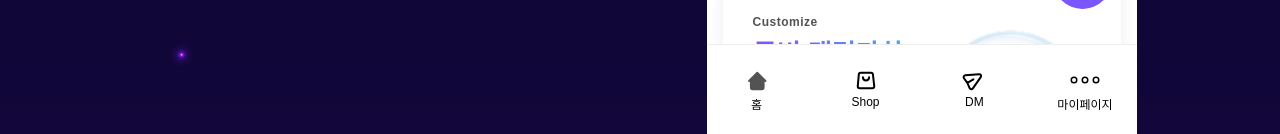
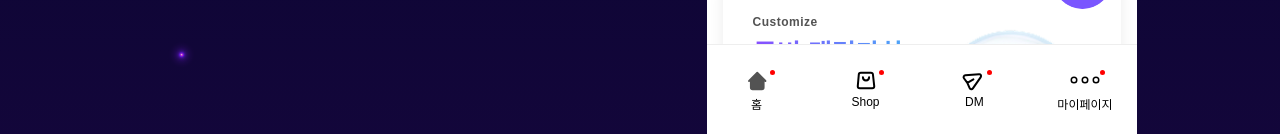
Before and after one commit to sejame33/tubi-team-project, a React (Vite) app: page /home in a window 1280 px wide. Shown: the part 666-800 px from the top of the page. Built offline with nearby package versions, Linux system fonts and the light colour scheme; a web font is replaced by a local one.

Commit message:
sh-last-fix

```diff
--- a/src/components/common/Footer.jsx
+++ b/src/components/common/Footer.jsx
@@ -14,7 +14,16 @@ function Footer({ isLive }) {
 
   return (
     <footer className={`footer ${isLive ? "is-live" : ""}`}>
-      <NavLink to="/home" end className="footer-item">
+      <NavLink
+        to="/home"
+        end
+        className="footer-item impl-anchor"
+        data-impl
+        style={{
+          "--impl-right": "8px",
+          "--impl-top": "0px",
+        }}
+      >
         {({ isActive }) => (
           <>
             <img
@@ -30,7 +39,15 @@ function Footer({ isLive }) {
         )}
       </NavLink>
 
-      <NavLink to="/home/shop" className="footer-item">
+      <NavLink
+        to="/home/shop"
+        className="footer-item impl-anchor"
+        data-impl
+        style={{
+          "--impl-right": "8px",
+          "--impl-top": "0px",
+        }}
+      >
         {({ isActive }) => (
           <>
             <img
@@ -46,7 +63,15 @@ function Footer({ isLive }) {
         )}
       </NavLink>
 
-      <NavLink to="/home/dm" className="footer-item">
+      <NavLink
+        to="/home/dm"
+        className="footer-item impl-anchor"
+        data-impl
+        style={{
+          "--impl-right": "8px",
+          "--impl-top": "0px",
+        }}
+      >
         {({ isActive }) => (
           <>
             <img
@@ -60,7 +85,15 @@ function Footer({ isLive }) {
         )}
       </NavLink>
 
-      <NavLink to="/home/my" className="footer-item">
+      <NavLink
+        to="/home/my"
+        className="footer-item impl-anchor"
+        data-impl
+        style={{
+          "--impl-right": "8px",
+          "--impl-top": "0px",
+        }}
+      >
         {({ isActive }) => (
           <>
             <img
--- a/src/components/homecomp/chatbot/ChatBot.css
+++ b/src/components/homecomp/chatbot/ChatBot.css
@@ -273,8 +273,7 @@
 
 .chatbot-row.assistant .chatbot-bubble {
   background: #fff;
-  border-top-left-radius: 25px;
-  border-bottom-left-radius: 1px;
+  border-bottom-left-radius: 4px;
   box-shadow: 0px 0px 10.2px rgba(0, 0, 0, 0.06);
 
   min-height: 35px;
@@ -299,7 +298,7 @@
 .chatbot-row.user .chatbot-bubble {
   background: #333;
   color: #fff;
-  border-top-right-radius: 4px;
+  border-bottom-right-radius: 4px;
   align-self: flex-end;
   display: flex;
   align-items: center;
```
